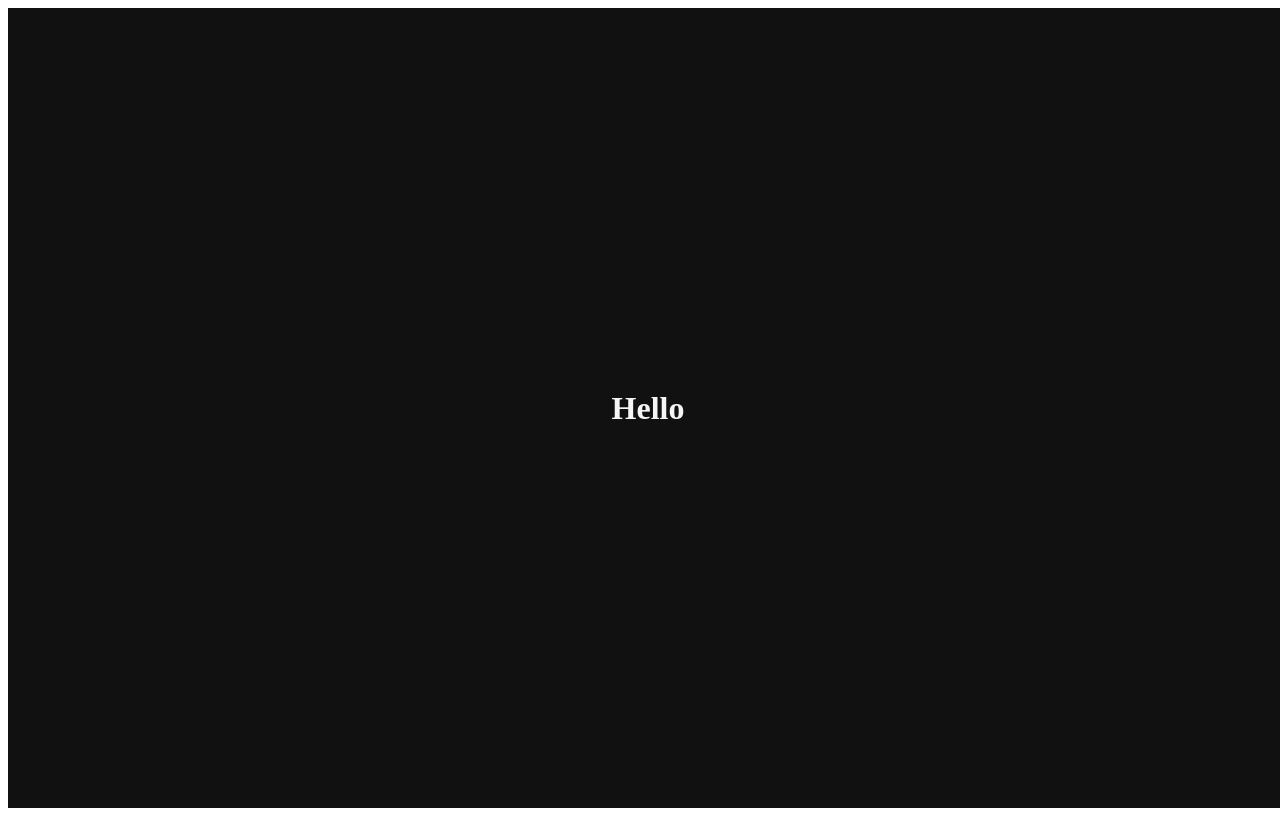
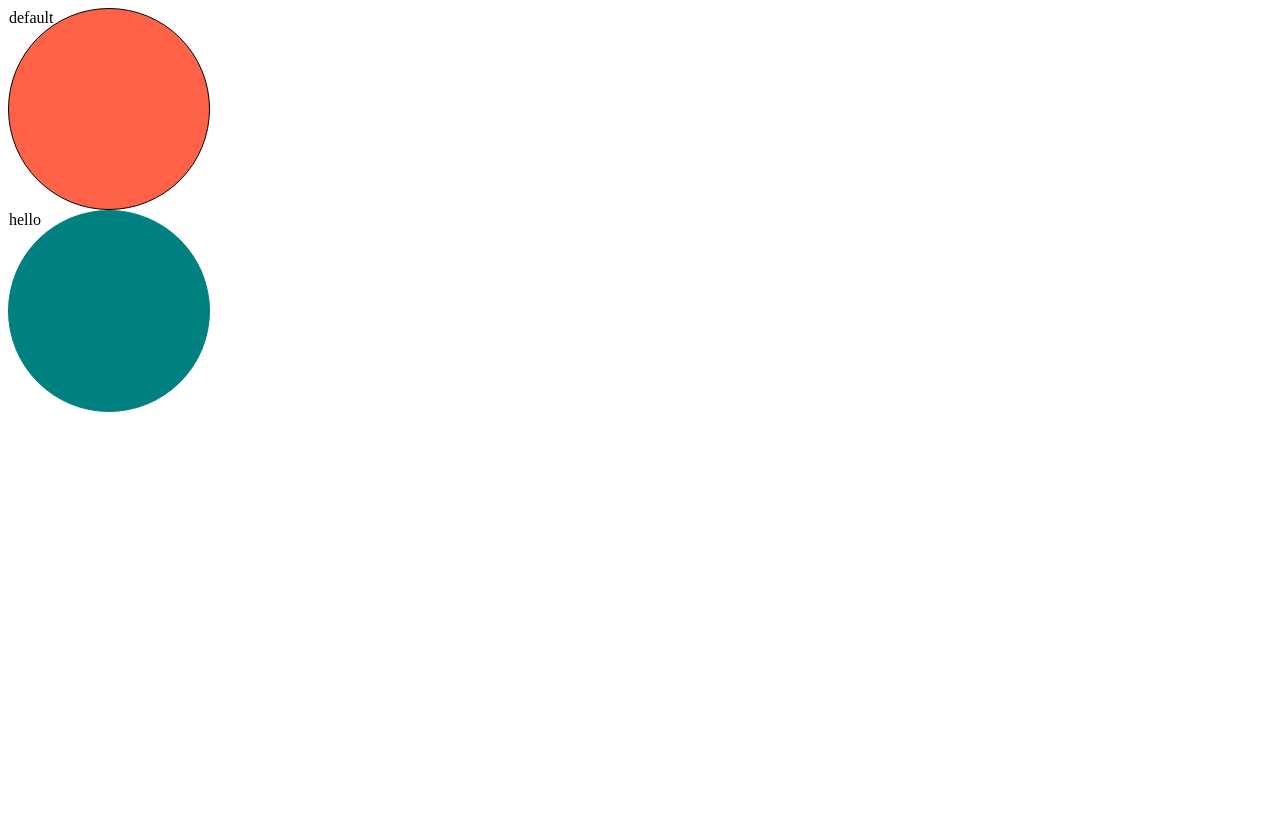
Before and after one commit to seunghyeokleeme/react-master-class, a React (Create React App) app: page / in a window 1280 px wide. Built offline with nearby package versions, Linux system fonts and the light colour scheme.

Commit message:
Optional Props

```diff
--- a/src/App.tsx
+++ b/src/App.tsx
@@ -1,23 +1,12 @@
 import styled from "styled-components";
-
-const Title = styled.h1`
-  color: ${props => props.theme.textColor};
-`;
-
-const Wrapper = styled.div`
-  display: flex;
-  height: 100vh;
-  width: 100vw;
-  justify-content: center;
-  align-items: center;
-  background-color: ${props => props.theme.backgroundColor};
-`;
+import Circle from "./Circle";
 
 function App() {
   return (
-    <Wrapper>
-      <Title>Hello</Title>
-    </Wrapper>
+    <div>
+      <Circle borderColor="black" bgColor="tomato" />
+      <Circle text="hello" bgColor="teal" />
+    </div>
   );
 }
 
--- /dev/null
+++ b/src/Circle.tsx
@@ -0,0 +1,30 @@
+import styled from "styled-components";
+
+interface ContainerProps {
+  bgColor: string;
+  borderColor: string;
+}
+
+const Container = styled.div<ContainerProps>`
+  width: 200px;
+  height: 200px;
+  background-color: ${props => props.bgColor};
+  border-radius: 50%;
+  border: 1px solid ${props => props.borderColor};
+`;
+
+interface CircleProps {
+  bgColor: string;
+  borderColor?: string;
+  text?: string;
+}
+
+function Circle({ bgColor, borderColor, text = "default" }: CircleProps) {
+  return (
+    <Container bgColor={bgColor} borderColor={borderColor ?? bgColor}>
+      {text}
+    </Container>
+  );
+}
+
+export default Circle;
--- a/src/index.tsx
+++ b/src/index.tsx
@@ -1,17 +1,6 @@
 import React from "react";
 import ReactDOM from "react-dom/client";
-import { ThemeProvider } from "styled-components";
 import App from "./App";
-
-const darkTheme = {
-  textColor: "whitesmoke",
-  backgroundColor: "#111",
-};
-
-const lightTheme = {
-  textColor: "#111",
-  backgroundColor: "whitesmoke",
-};
 
 const root = ReactDOM.createRoot(
   document.getElementById("root") as HTMLElement
@@ -19,8 +8,6 @@ const root = ReactDOM.createRoot(
 
 root.render(
   <React.StrictMode>
-    <ThemeProvider theme={darkTheme}>
-      <App />
-    </ThemeProvider>
+    <App />
   </React.StrictMode>
 );
```
Also changed, not shown: 1 other file (tests, documents, lock files or other folders).
